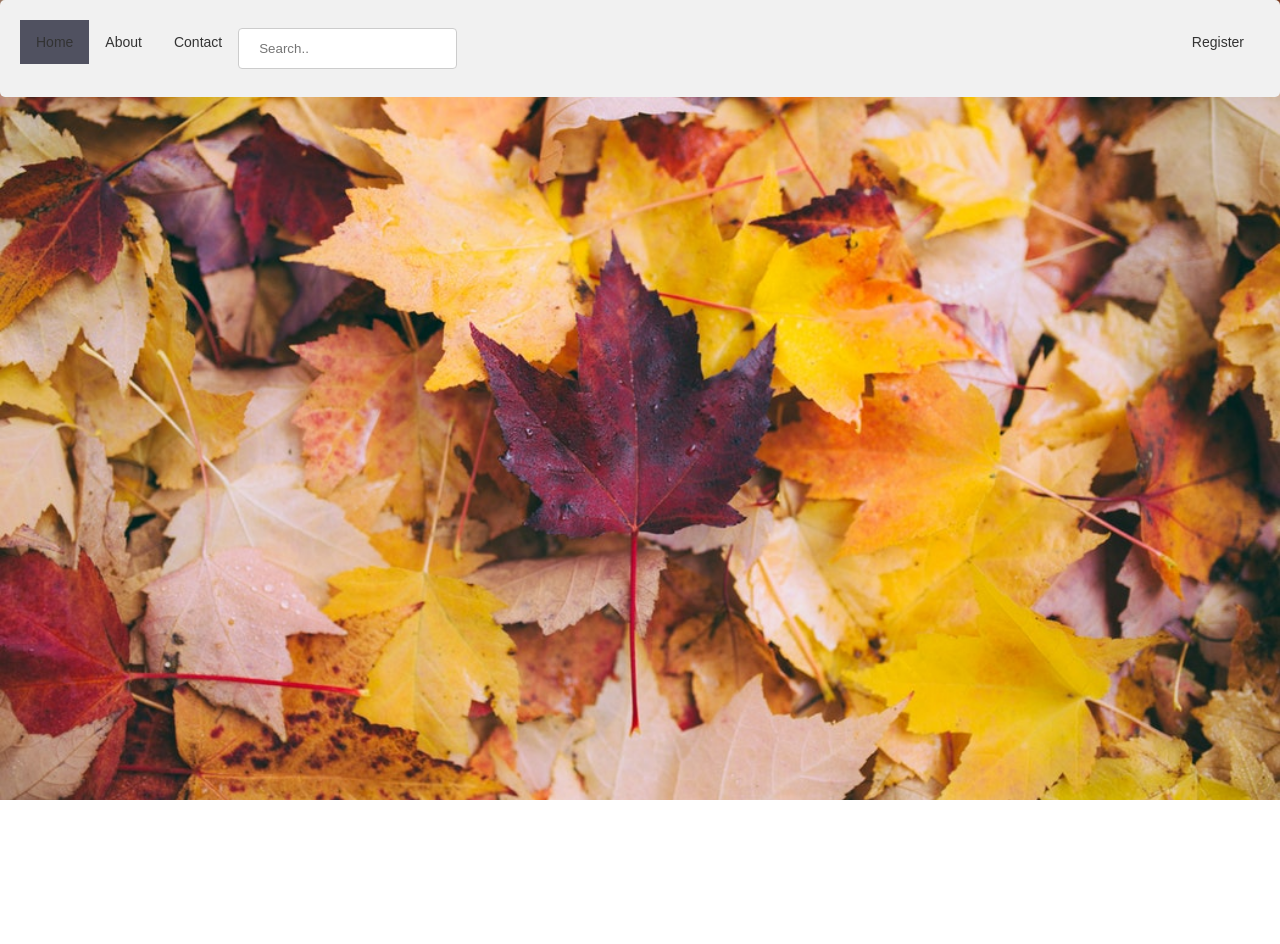
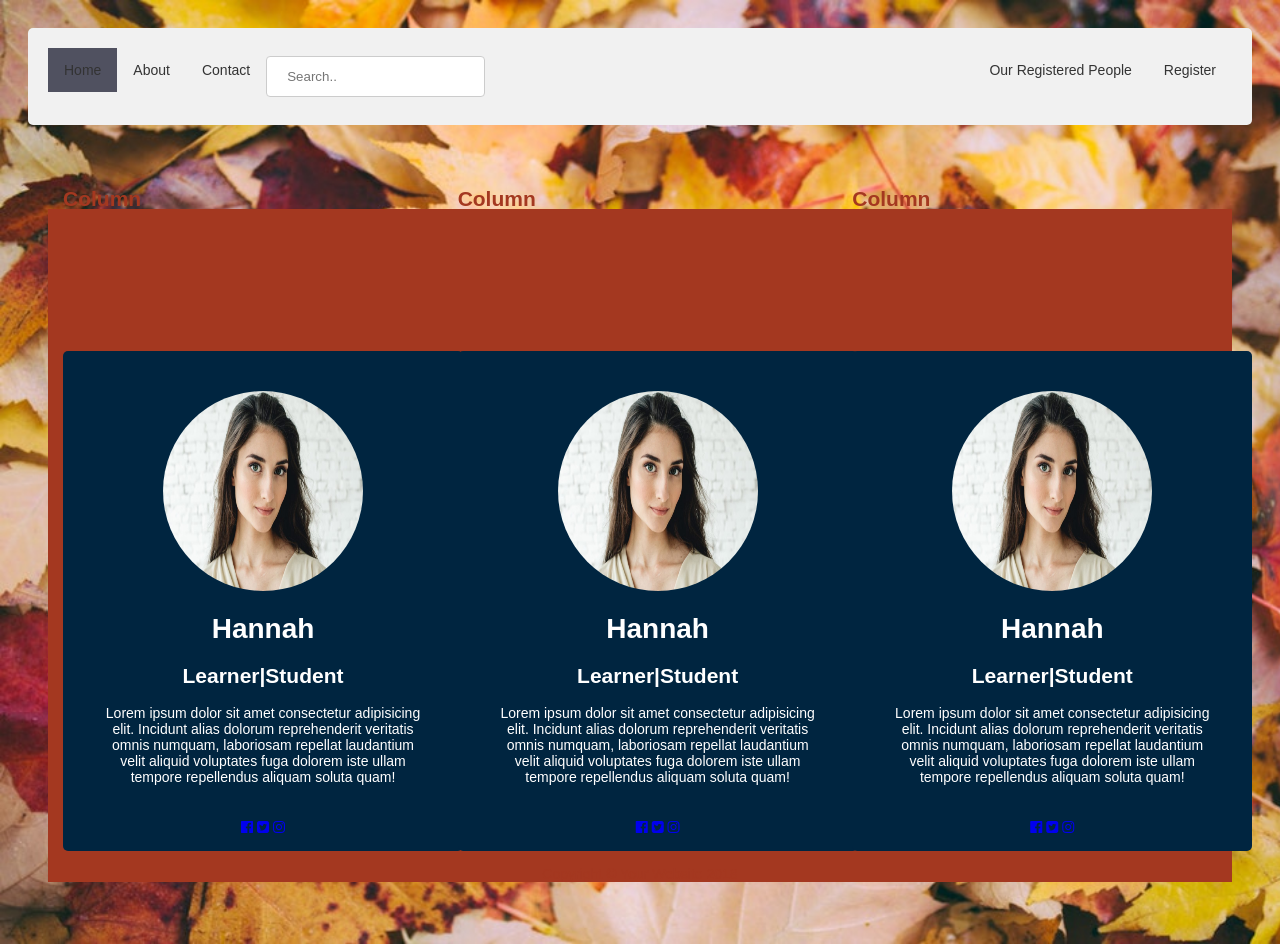
Before and after one commit to Salina1111/Task2, a plain HTML site: page index.html in a window 1280 px wide. Before the commit the page ends 800 px from the top, so only its background shows below. Drawn offline with Linux system fonts and the light colour scheme.

Commit message:
css added

```diff
--- a/CSS/style.css
+++ b/CSS/style.css
@@ -1,18 +1,16 @@
 *{
     box-sizing: border-box;
 }
+
 html{
     background: url(../Images/background.jpeg);
-    -webkit-background-size:cover;
-    -moz-webkit-background-size:cover;
-    -o-background-size:cover;
     background-size: cover;
     font-family:'Halvetica Neue',sans-serif;
 }
 
 body{
 color: #a43820;
-margin: 0;
+/* margin: 0 auto; */
 font-size: 14px;
 
 }
@@ -50,9 +48,34 @@ li a:hover:not(.active) {
     text-align: center;
 }
 
-.back-image{
-    background-image: url(Images/background);
-    background-position: right bottom, left top;
-    background-repeat: no-repeat, repeat;
+
+.bodysection{
+    margin-top:10px;
+}
+.column {
+    float: left;
+    width: 33.33%;
     padding: 15px;
 }
+
+.prof-box{
+    width: 400px;
+    height: 500px;
+    background: #002540;
+    padding: 40px;
+    color: white;
+    margin: 0 auto;
+    margin-top: 140px;
+    text-align: center;
+}
+
+.prof-pic{
+    border-radius: 50%;
+    height:200px ;
+    width: 200px;
+}
+
+.footer{
+    background-color: #a43820;
+    text-align: center;
+}
--- /dev/null
+++ b/CSS/tablestyle.css
@@ -0,0 +1,23 @@
+html{
+    background-image: url(../Images/tablebg.jpeg);
+    -webkit-background-size:cover;
+    -moz-webkit-background-size:cover;
+    -o-background-size:cover;
+    background-size: cover;
+    font-family:'Halvetica Neue',sans-serif;
+}
+
+
+table, th, td {
+    border: 1px solid black;
+    border-collapse: collapse;
+
+}
+
+h1{
+    text-align: center;
+}
+
+.table tr:hover {
+    background-color: #ddd;
+}
--- a/index.html
+++ b/index.html
@@ -4,11 +4,14 @@
     <meta charset="UTF-8">
     <meta name="viewport" content="width=device-width, initial-scale=1.0">
     <meta http-equiv="X-UA-Compatible" content="ie=edge">
+    <link href="https://stackpath.bootstrapcdn.com/font-awesome/4.7.0/css/font-awesome.min.css" rel="stylesheet" integrity="sha384-wvfXpqpZZVQGK6TAh5PVlGOfQNHSoD2xbE+QkPxCAFlNEevoEH3Sl0sibVcOQVnN" crossorigin="anonymous">
     <link href="CSS/style.css" type="text/css" rel="Stylesheet">
     <link rel="stylesheet" href="CSS/master.css" type="text/css">
     <title>Salina</title>
 </head>
 <body>
+    <!-- Navigation -->
+    <div class="container">
         <div class="header">
             <ul>
                 <li><a  class="active"  href="index.html">Home</a></li>
@@ -16,12 +19,64 @@
                 <li><a href="contact.html">Contact</a></li>
                 <li><input type="text" name="search" placeholder="Search.."></li>
                 <li style="float:right"><a href="register.html">Register</a></li>
+                <li style="float:right"><a href="table.html">Our Registered People</a></li>
             </ul>
         </div>
-    <div id="back-image">
+
+    <div class="bodysection">
+            <div class="column">
+                <h2>Column</h2>
+                    <div class = "prof-box">
+                        <img src="Images/prof.jpg" class="prof-pic">
+                        <h1>Hannah</h1>
+                        <h2>Learner|Student</h2>
+
+                        <p>Lorem ipsum dolor sit amet consectetur adipisicing elit. Incidunt alias dolorum reprehenderit veritatis omnis numquam, laboriosam repellat laudantium velit aliquid voluptates fuga dolorem iste ullam tempore repellendus aliquam soluta quam!</p>
+
+                        <div class = "social-icons">
+                            <a href="https://www.facebook.com/salina.maharjan.9" target="_blank"><i class="fa fa-facebook-official" aria-hidden="true"></i></a>
+                            <a href="https://www.facebook.com/salina.maharjan.9" target="_blank"> <i class="fa fa-twitter-square" aria-hidden="true"></i></a>
+                            <a href="https://www.instagram.com/salina_sallu/" target="_blank"><i class="fa fa-instagram" aria-hidden="true"></i></a>
+                        </div>
+                    </div>                </div>
+                    <div class="column">
+                        <h2>Column</h2>
+                        <div class = "prof-box">
+                            <img src="Images/prof.jpg" class="prof-pic">
+                            <h1>Hannah</h1>
+                            <h2>Learner|Student</h2>
+
+                            <p>Lorem ipsum dolor sit amet consectetur adipisicing elit. Incidunt alias dolorum reprehenderit veritatis omnis numquam, laboriosam repellat laudantium velit aliquid voluptates fuga dolorem iste ullam tempore repellendus aliquam soluta quam!</p>
+
+                            <div class = "social-icons">
+                                <a href="https://www.facebook.com/salina.maharjan.9" target="_blank"><i class="fa fa-facebook-official" aria-hidden="true"></i></a>
+                                <a href="https://www.facebook.com/salina.maharjan.9" target="_blank"> <i class="fa fa-twitter-square" aria-hidden="true"></i></a>
+                                <a href="https://www.instagram.com/salina_sallu/" target="_blank"><i class="fa fa-instagram" aria-hidden="true"></i></a>
+                            </div>
+                        </div>
+                    </div>
+                        <div class="column">
+                            <h2>Column</h2>
+                            <div class = "prof-box">
+                                <img src="Images/prof.jpg" class="prof-pic">
+                                <h1>Hannah</h1>
+                                <h2>Learner|Student</h2>
+
+                                <p>Lorem ipsum dolor sit amet consectetur adipisicing elit. Incidunt alias dolorum reprehenderit veritatis omnis numquam, laboriosam repellat laudantium velit aliquid voluptates fuga dolorem iste ullam tempore repellendus aliquam soluta quam!</p>
+
+                                <div class = "social-icons">
+                                    <a href="https://www.facebook.com/salina.maharjan.9" target="_blank"><i class="fa fa-facebook-official" aria-hidden="true"></i></a>
+                                    <a href="https://www.facebook.com/salina.maharjan.9" target="_blank"> <i class="fa fa-twitter-square" aria-hidden="true"></i></a>
+                                    <a href="https://www.instagram.com/salina_sallu/" target="_blank"><i class="fa fa-instagram" aria-hidden="true"></i></a>
+                                </div>
+                            </div>
+                        </div>
 
                 </div>
 
-
+                <div>
+                    <p class="footer">Copyright © Your Website 2018</p>
+                </div>
+            </div>
         </body>
         </html>
```
Also changed, not shown: table.html (added, +47 -0 lines), Images/prof.jpg (added), Images/tablebg.jpeg (added). Lines whose indentation alone changed are shown as unchanged.
